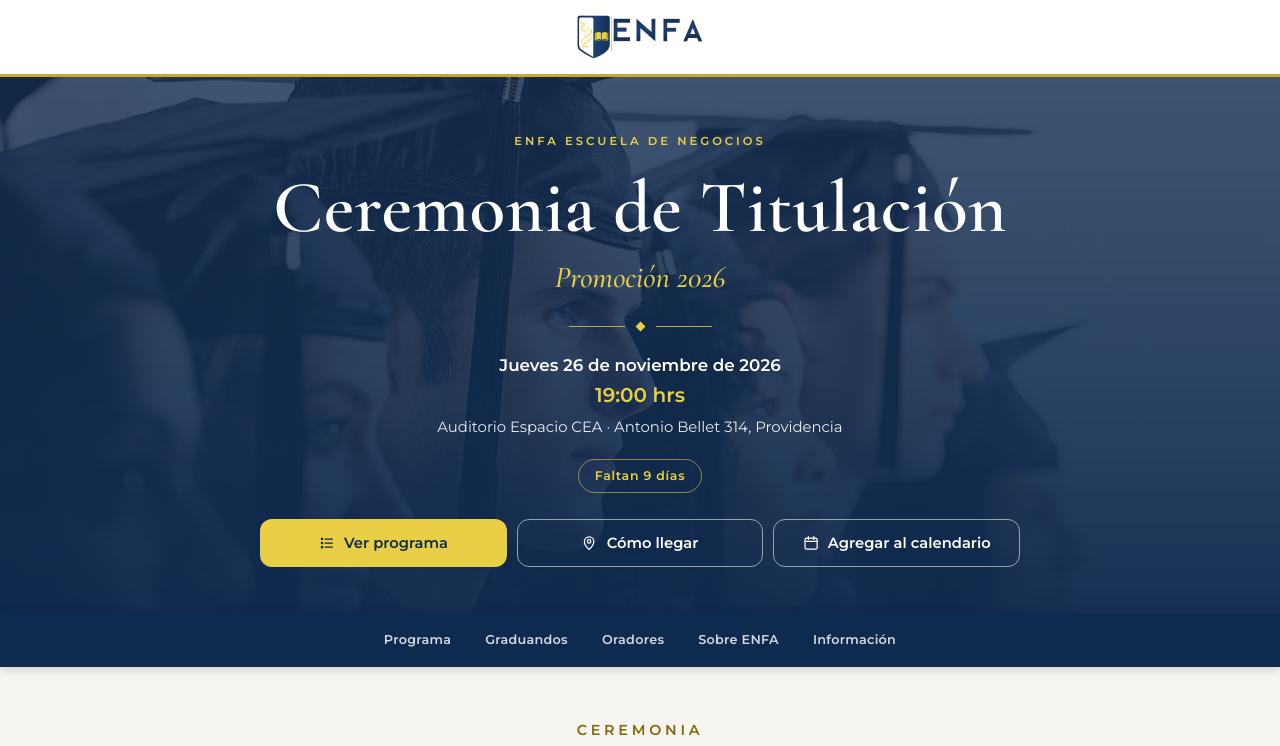
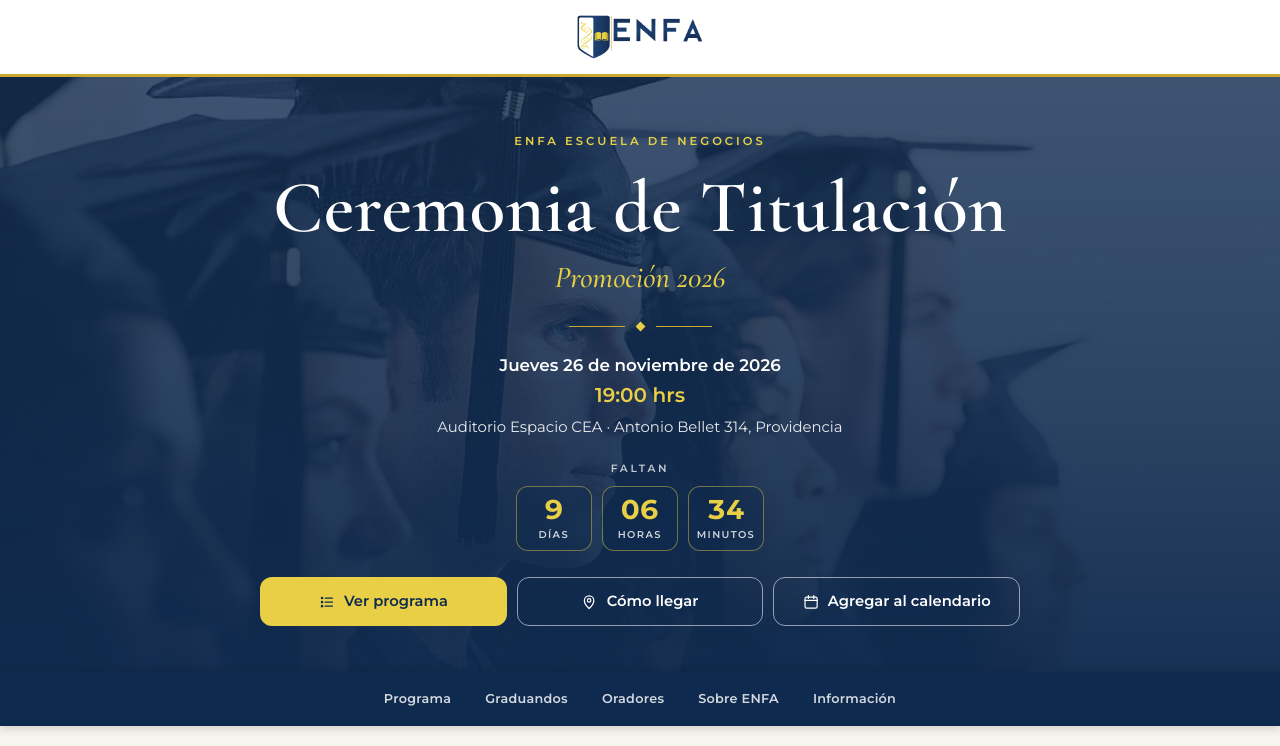
Before and after one commit to rdalbadie-bit/titulacion-enfa, a plain HTML site: page index.html in a window 1280 px wide. Shown: the top 746 px of the page. Drawn offline with nearby package versions, Linux system fonts and the light colour scheme.

Commit message:
Cuenta regresiva con días, horas y minutos
Llega a cero a las 19:00 del 26 de noviembre y se actualiza sola. El
mismo día muestra "¡Hoy es el gran día!", durante la ceremonia "en curso"
y después "Gracias por acompañarnos".

Co-Authored-By: Claude Opus 5.5 <noreply@anthropic.com>

```diff
--- a/index.html
+++ b/index.html
@@ -52,8 +52,14 @@ button{font:inherit;cursor:pointer}
 .when.hora{color:var(--gold);font-size:1.25rem;margin-top:2px}
 @media print{.when.hora{color:var(--navy)}}
 .where{margin:.35em 0 0;font-size:.93rem;opacity:.9}
-.countdown{display:inline-block;margin-top:20px;padding:6px 16px;border:1px solid rgba(232,207,69,.55);border-radius:999px;font-size:.78rem;font-weight:600;letter-spacing:.06em;color:var(--gold)}
+.countdown{margin:22px auto 0}
 .countdown:empty{display:none}
+.cd-cap{margin:0 0 8px;font-size:.66rem;font-weight:600;letter-spacing:.26em;text-transform:uppercase;color:rgba(255,255,255,.75)}
+.cd{display:flex;justify-content:center;gap:10px}
+.cd .u{min-width:76px;padding:9px 8px 8px;border:1px solid rgba(232,207,69,.45);border-radius:12px;background:rgba(15,42,79,.45)}
+.cd .n{display:block;font-weight:700;font-size:1.7rem;line-height:1;color:var(--gold);font-variant-numeric:tabular-nums}
+.cd .l{display:block;margin-top:4px;font-size:.62rem;font-weight:600;letter-spacing:.14em;text-transform:uppercase;color:rgba(255,255,255,.8)}
+.cd-msg{display:inline-block;padding:7px 18px;border:1px solid rgba(232,207,69,.55);border-radius:999px;font-size:.82rem;font-weight:600;letter-spacing:.04em;color:var(--gold)}
 .actions{display:grid;gap:10px;max-width:420px;margin:26px auto 0}
 .btn{display:inline-flex;align-items:center;justify-content:center;gap:9px;min-height:48px;padding:12px 18px;border-radius:12px;font-weight:600;font-size:.92rem;text-decoration:none;border:1.5px solid transparent;transition:transform .15s,background .15s}
 .btn:active{transform:scale(.98)}
@@ -381,6 +387,7 @@ const CONFIG = {
   horaTexto: '19:00 hrs',
   inicio: '2026-11-26T18:30:00-03:00',              // hora de Chile (verano = UTC-3)
   fin:    '2026-11-26T21:00:00-03:00',
+  cuentaRegresiva: '2026-11-26T19:00:00-03:00',     // la cuenta regresiva llega a cero al inicio de la ceremonia
   lugar: 'Auditorio Espacio CEA',
   direccion: 'Antonio Bellet 314, Providencia',
   mapa: 'https://www.google.com/maps/search/?api=1&query=Antonio+Bellet+314,+Providencia,+Santiago,+Chile',
@@ -477,17 +484,25 @@ const CONFIG = {
   $('h-where').textContent = C.lugar + ' · ' + C.direccion;
   $('btn-mapa').href = C.mapa;
 
-  // Cuenta regresiva
+  // Cuenta regresiva (días, horas y minutos hasta el inicio de la ceremonia)
   (function () {
-    const ini = new Date(C.inicio), fin = new Date(C.fin), now = new Date();
-    const dia = d => new Date(d.getFullYear(), d.getMonth(), d.getDate());
-    const n = Math.round((dia(ini) - dia(now)) / 864e5);
-    let t = '';
-    if (now > fin) t = 'Gracias por acompañarnos';
-    else if (n > 1) t = 'Faltan ' + n + ' días';
-    else if (n === 1) t = '¡Es mañana!';
-    else t = '¡Hoy es el gran día!';
-    $('h-count').textContent = t;
+    const el = $('h-count');
+    const meta = new Date(C.cuentaRegresiva || C.inicio), fin = new Date(C.fin);
+    const pad = n => String(n).padStart(2, '0');
+    const u = (n, l) => `<div class="u"><span class="n">${n}</span><span class="l">${l}</span></div>`;
+    let timer = null;
+    const tick = () => {
+      const now = new Date();
+      if (now >= fin) { el.innerHTML = '<span class="cd-msg">Gracias por acompañarnos</span>'; clearInterval(timer); return; }
+      if (now >= meta) { el.innerHTML = '<span class="cd-msg">¡La ceremonia está en curso!</span>'; return; }
+      const min = Math.ceil((meta - now) / 6e4);
+      const d = Math.floor(min / 1440), h = Math.floor((min % 1440) / 60), m = min % 60;
+      el.innerHTML = '<p class="cd-cap">' + (d === 0 ? '¡Hoy es el gran día! · Faltan' : 'Faltan') + '</p>' +
+        '<div class="cd" role="timer" aria-label="Faltan ' + d + ' días, ' + h + ' horas y ' + m + ' minutos">' +
+        (d > 0 ? u(d, d === 1 ? 'día' : 'días') : '') + u(pad(h), h === 1 ? 'hora' : 'horas') + u(pad(m), m === 1 ? 'minuto' : 'minutos') + '</div>';
+    };
+    tick();
+    timer = setInterval(tick, 15000);
   })();
 
   // Programa
```
